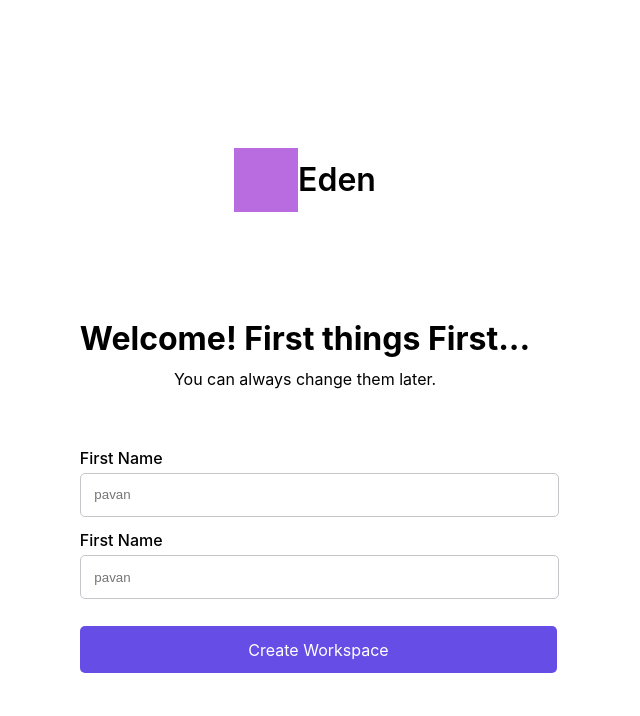
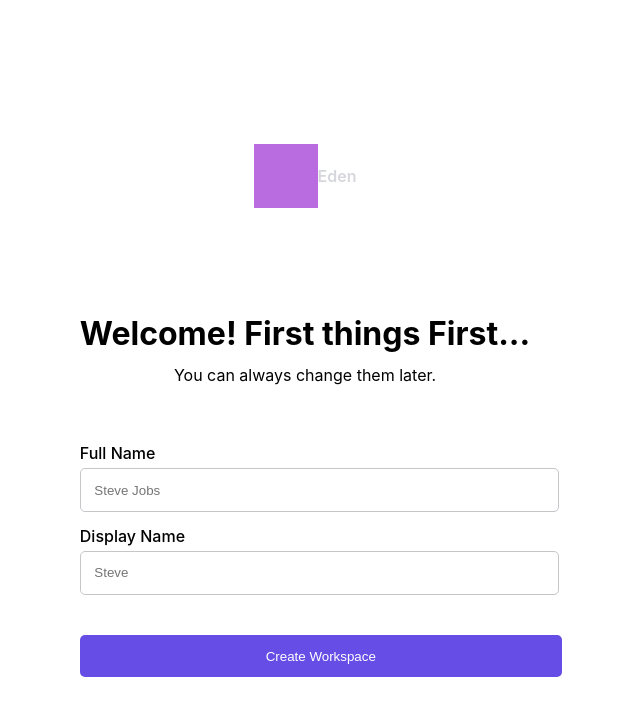
Before and after one commit to ThotaPavanKumar/Cutshort, a React (Create React App) app: page / in a window 1280 px wide. Shown: the top 716 px of the page, without its empty margins (335-975 px from the left). Built offline with nearby package versions, Linux system fonts and the light colour scheme; grey boxes are pictures that could not be loaded.

Commit message:
created tab 2 and tab3 screens

```diff
--- a/src/App.js
+++ b/src/App.js
@@ -1,7 +1,4 @@
 import "./App.css";
-// import { Button } from "./components/atoms/Buttons/Button";
-// import { Text } from "./components/atoms/Text/Text";
-// import { TextInput } from "./components/atoms/TextInput/TextInput";
 import { LogoHeader } from "./components/LogoHeader/LogoHeader";
 import { OnBoarding } from "./components/OnBoarding/OnBoarding";
 
--- a/src/components/LogoHeader/LogoHeader.css
+++ b/src/components/LogoHeader/LogoHeader.css
@@ -10,7 +10,6 @@
 .text {
   font-size: 2rem;
   font-weight: 600;
-  color: var(--color-primary-text-dark);
 }
 .img {
   height: 4rem;
--- a/src/components/OnBoarding/OnBoarding.css
+++ b/src/components/OnBoarding/OnBoarding.css
@@ -0,0 +1,13 @@
+.tabThree {
+  display: flex;
+  flex-direction: column;
+  width: 100%;
+}
+.cardsContainer {
+  display: flex;
+  flex-direction: row;
+  align-items: center;
+  justify-content: space-between;
+  height: 10rem;
+  margin-bottom: 2rem;
+}
--- a/src/components/OnBoarding/OnBoarding.js
+++ b/src/components/OnBoarding/OnBoarding.js
@@ -1,20 +1,120 @@
-import React from "react";
+import React, { useState } from "react";
 import { tabHeadings } from "../../mockData/headings";
+import { selectCards } from "../../mockData/selectCards";
 import { Button } from "../atoms/Buttons/Button";
+import { Card } from "../atoms/Card/Card";
 import { Text } from "../atoms/Text/Text";
 import { TextInput } from "../atoms/TextInput/TextInput";
 import "./OnBoarding.css";
 
 export const OnBoarding = () => {
+  const [tabNumber, setTabNumber] = useState(1);
+  console.log("tabNumber", tabNumber);
+
+  const [user, setUser] = useState({
+    fullName: "",
+    displayName: "",
+  });
+  const [workSpace, setWorkSpace] = useState({
+    workspaceName: "",
+    workspaceURL: "",
+  });
+  const [usage, setUsage] = useState({
+    usage: "",
+  });
+
+  const [formState, setFormState] = useState({
+    fullName: "",
+    displayName: "",
+    workspaceName: "",
+    workspaceURL: "",
+    usage: "",
+  });
+
+  const handleClick = () => {
+    setFormState({ ...user, ...workSpace, ...usage });
+    if (tabNumber === 3) setTabNumber((tab) => tab + 1);
+    if (tabNumber === 4) console.log(formState);
+  };
+
+  const handleFormSubmit = (e) => {
+    e.preventDefault();
+    if (tabNumber === 4) return;
+    setTabNumber((tab) => tab + 1);
+  };
+
   return (
     <div>
       <div>
         <Text heading={tabHeadings[0].main} paragraph={tabHeadings[0].sub} />
       </div>
       <div>
-        <TextInput placeholder="pavan" label="First Name" />
-        <TextInput placeholder="pavan" label="First Name" />
-        <Button buttonText="Create Workspace" />
+        {tabNumber === 1 && (
+          <form onSubmit={handleFormSubmit}>
+            <TextInput
+              label="Full Name"
+              placeholder="Steve Jobs"
+              value={user.fullName}
+              onChange={(value) => setUser({ ...user, fullName: value })}
+              minLength="2"
+              maxLength="25"
+            />
+            <TextInput
+              label="Display Name"
+              placeholder="Steve"
+              value={user.displayName}
+              onChange={(value) => setUser({ ...user, displayName: value })}
+              minLength="2"
+              maxLength="12"
+            />
+            <Button buttonText="Create Workspace" />
+          </form>
+        )}
+
+        {tabNumber === 2 && (
+          <form onSubmit={handleFormSubmit}>
+            <TextInput
+              label="Workspace Name"
+              placeholder="Eden"
+              value={workSpace.workspaceName}
+              onChange={(value) =>
+                setWorkSpace({ ...workSpace, workspaceName: value })
+              }
+              minLength="2"
+              maxLength="25"
+            />
+            <TextInput
+              label="Workspace URL"
+              placeholder="Example"
+              value={workSpace.workspaceURL}
+              onChange={(value) =>
+                setWorkSpace({ ...workSpace, workspaceURL: value })
+              }
+              minLength="2"
+              maxLength="20"
+              optional="(optional)"
+            />
+            <Button buttonText="Create Workspace" />
+          </form>
+        )}
+
+        {tabNumber === 3 && (
+          <div className="tabThree">
+            <div className="cardsContainer">
+              {selectCards.map((card) => {
+                return (
+                  <Card
+                    key={card.id}
+                    isActive={card.id === usage.usage}
+                    card={card}
+                    setUsage={setUsage}
+                  />
+                );
+              })}
+            </div>
+            <Button buttonText="Create Workspace" handleClick={handleClick} />
+          </div>
+        )}
       </div>
     </div>
   );
--- a/src/components/atoms/Buttons/Button.css
+++ b/src/components/atoms/Buttons/Button.css
@@ -1,10 +1,11 @@
 .buttonContainer {
   background-color: #664de5;
   padding: 3%;
-  width: 100%;
+  width: 107%;
   border-radius: 5px;
   margin: 6% 0;
   color: white;
   cursor: pointer;
   text-align: center;
+  border: none;
 }
--- a/src/components/atoms/Buttons/Button.js
+++ b/src/components/atoms/Buttons/Button.js
@@ -1,6 +1,14 @@
 import React from "react";
 import "./Button.css";
 
-export const Button = ({ buttonText }) => {
-  return <div className="buttonContainer">{buttonText}</div>;
+export const Button = ({ buttonText, handleClick }) => {
+  return (
+    // <div className="buttonContainer" type="submit">
+    //   {buttonText}
+    //
+
+    <button type="submit" className="buttonContainer" onClick={handleClick}>
+      {buttonText}
+    </button>
+  );
 };
--- /dev/null
+++ b/src/components/atoms/Card/Card.css
@@ -0,0 +1,27 @@
+.Card {
+  width: 12rem;
+  border-radius: 5px;
+  cursor: pointer;
+  height: 9rem;
+  display: flex;
+  flex-direction: column;
+  padding: 16px;
+  transition: border-color 0.2s ease-out;
+  justify-content: space-between;
+  margin: 10px;
+}
+
+.title {
+  font-size: 1.2rem;
+  font-weight: 600;
+}
+.text {
+  font-size: 1rem;
+  display: flex;
+  flex-wrap: wrap;
+  color: #d6d7dc;
+}
+
+.Card:hover {
+  box-shadow: rgba(0, 0, 0, 0.15) 0px 8px 24px;
+}
--- /dev/null
+++ b/src/components/atoms/Card/Card.js
@@ -0,0 +1,26 @@
+import React from "react";
+import "./Card.css";
+import user from "../../../assets/icons/user.png";
+import group from "../../../assets/icons/group.png";
+
+export const Card = ({ card, isActive, setUsage }) => {
+  function handleCardSelect() {
+    setUsage({ usage: card.id });
+  }
+
+  return (
+    <div
+      className="Card"
+      onClick={handleCardSelect}
+      style={{ border: isActive ? "2px solid #5A4AD1" : "2px solid #e2ebf6" }}
+    >
+      <img
+        src={card.id === 1 ? user : group}
+        alt={card.title}
+        width="20rem"
+      />
+      <span className="title">{card.title}</span>
+      <span className="text">{card.text}</span>
+    </div>
+  );
+};
--- a/src/components/atoms/TextInput/TextInput.css
+++ b/src/components/atoms/TextInput/TextInput.css
@@ -14,3 +14,24 @@ input {
 label {
   font-weight: 500;
 }
+.workspaceURL {
+  display: flex;
+  flex-direction: row;
+  width: 100%;
+  align-items: center;
+  justify-content: center;
+}
+.url {
+  border: 1px solid;
+  color: #c6c6ca;
+  width: 30%;
+  border-radius: 0.2rem;
+  display: flex;
+  align-items: center;
+  justify-content: center;
+  padding: 10px;
+  background-color: #eaedf2;
+  border-right: none;
+  height: 20px;
+  margin-top: 3px;
+}
--- a/src/components/atoms/TextInput/TextInput.js
+++ b/src/components/atoms/TextInput/TextInput.js
@@ -1,7 +1,16 @@
 import React from "react";
 import "./TextInput.css";
 
-export const TextInput = ({ placeholder, label, optional }) => {
+export const TextInput = ({
+  placeholder,
+  label,
+  optional,
+  onChange,
+  type = "text",
+  value,
+  minLength,
+  maxLength,
+}) => {
   return (
     <div className="inputContainer">
       <label>
@@ -9,7 +18,30 @@ export const TextInput = ({ placeholder, label, optional }) => {
         {optional}
       </label>
       <br />
-      <input placeholder={placeholder} />
+      {label === "Workspace URL" ? (
+        <div className="workspaceURL">
+          <div className="url">www.eden.com/</div>
+          <input
+            placeholder={placeholder}
+            onChange={(e) => onChange(e.target.value)}
+            type="text"
+            value={value}
+            autoComplete="off"
+            minLength={minLength}
+            maxLength={maxLength}
+          />
+        </div>
+      ) : (
+        <input
+          placeholder={placeholder}
+          onChange={(e) => onChange(e.target.value)}
+          type="text"
+          value={value}
+          autoComplete="off"
+          minLength={minLength}
+          maxLength={maxLength}
+        />
+      )}
     </div>
   );
 };
--- a/src/mockData/selectCards.js
+++ b/src/mockData/selectCards.js
@@ -1,4 +1,4 @@
-export const usageCards = [
+export const selectCards = [
   {
     id: 1,
     title: "For myself",
```
